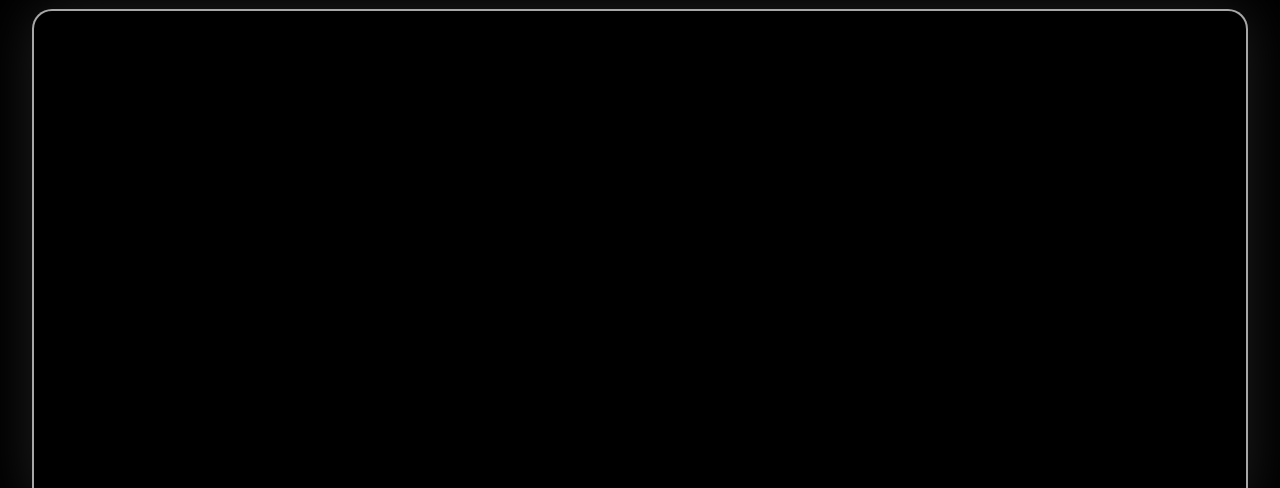
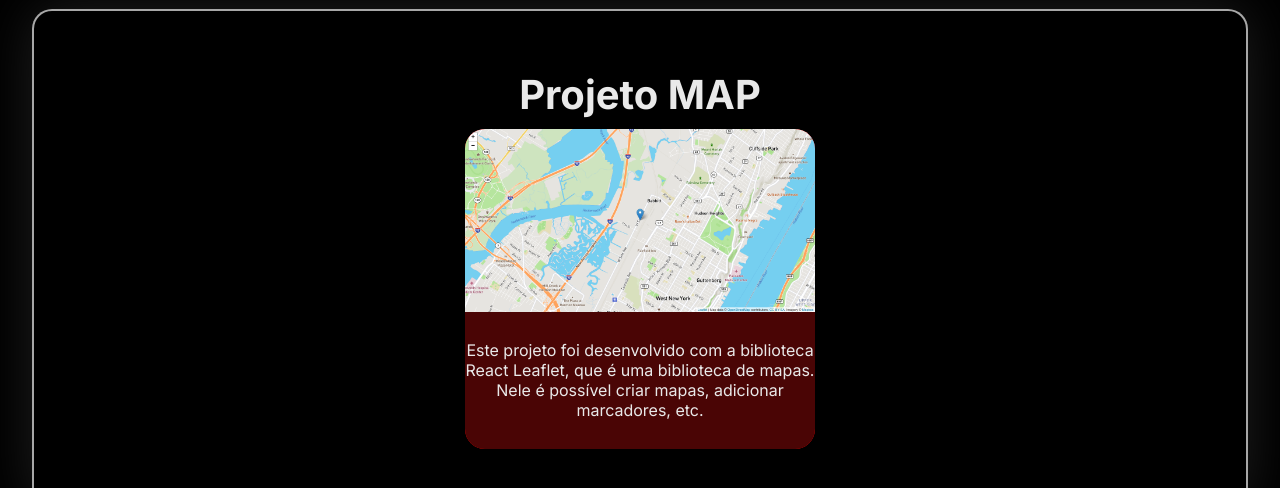
Before and after one commit to eusolomax/Quero-Um-Estagio-help, a React (Create React App) app in the folder frontend/: page / in a window 1280 px wide. Shown: the part 1380-1868 px from the top of the page. Built offline with nearby package versions, Linux system fonts and the light colour scheme.

Commit message:
word errors homepage + project map add / css

```diff
--- a/frontend/public/index.html
+++ b/frontend/public/index.html
@@ -1,6 +1,9 @@
 <!DOCTYPE html>
+
 <html lang="en">
+
   <head>
+
     <meta charset="utf-8" />
     <link rel="icon" href="%PUBLIC_URL%/favicon.ico" />
     <meta name="viewport" content="width=device-width, initial-scale=1" />
@@ -10,34 +13,14 @@
       content="Web site created using create-react-app"
     />
     <link rel="apple-touch-icon" href="%PUBLIC_URL%/logo192.png" />
-    <!--
-      manifest.json provides metadata used when your web app is installed on a
-      user's mobile device or desktop. See https://developers.google.com/web/fundamentals/web-app-manifest/
-    -->
     <link rel="manifest" href="%PUBLIC_URL%/manifest.json" />
-    <!--
-      Notice the use of %PUBLIC_URL% in the tags above.
-      It will be replaced with the URL of the `public` folder during the build.
-      Only files inside the `public` folder can be referenced from the HTML.
+    <title>Quero Um Estágio!</title>
 
-      Unlike "/favicon.ico" or "favicon.ico", "%PUBLIC_URL%/favicon.ico" will
-      work correctly both with client-side routing and a non-root public URL.
-      Learn how to configure a non-root public URL by running `npm run build`.
-    -->
-    <title>React App</title>
   </head>
+
   <body>
     <noscript>You need to enable JavaScript to run this app.</noscript>
     <div id="root"></div>
-    <!--
-      This HTML file is a template.
-      If you open it directly in the browser, you will see an empty page.
+  </body>
 
-      You can add webfonts, meta tags, or analytics to this file.
-      The build step will place the bundled scripts into the <body> tag.
-
-      To begin the development, run `npm start` or `yarn start`.
-      To create a production bundle, use `npm run build` or `yarn build`.
-    -->
-  </body>
 </html>
--- a/frontend/src/pages/Home.jsx
+++ b/frontend/src/pages/Home.jsx
@@ -1,6 +1,8 @@
 import gif from '../public/images/mouse.gif'
 import cardvictor from '../public/images/cardphotos/victor.jpg'
 import cardbruno from '../public/images/cardphotos/bruno.jpg'
+import mapPhoto from '../public/projects/mapphoto.png'
+import { Link } from "react-router-dom"
 
 import styles from '../styles/home/q_u_e.module.css'
 import styles2 from '../styles/home/about_us.module.css'
@@ -28,7 +30,7 @@ export default function Home() {
                 </div>
 
                     <div className={styles2.div_merecemos}>
-                        <h1 className={styles2.h1_merecemos}>três coders, um sonho: ter renda fixa!</h1>
+                        <h1 className={styles2.h1_merecemos}>dois coders, um sonho: ter renda fixa!</h1>
                     </div>
             </div>
 
@@ -65,7 +67,18 @@ export default function Home() {
                     </div>
 
                     <div className={styles3.container_projetos}>
+                        <div className={styles3.div_cardProjeto}>
+                            <h1>Projeto MAP</h1>
 
+                            <Link to="/projects/map">
+                                <div className={styles3.div_projeto}>
+                                    <img src={mapPhoto} alt="" className={styles3.projects_img}/>
+                                    <div className={styles3.div_projeto_desc}>
+                                        Este projeto foi desenvolvido com a biblioteca React Leaflet, que é uma biblioteca de mapas. Nele é possível criar mapas, adicionar marcadores, etc.
+                                    </div>
+                                </div>
+                            </Link>
+                        </div>
                     </div>
             </div>
         </>
--- a/frontend/src/styles/home/projects.module.css
+++ b/frontend/src/styles/home/projects.module.css
@@ -1,5 +1,5 @@
 .projects_background {
-    height: 100%;
+    height: 130vh;
     background-color: rgb(0, 0, 0) !important;
     padding: 0 20px 20px 20px;
 
@@ -16,6 +16,10 @@
 }
 
 .container_projetos {
+    display: flex;
+    justify-content: center;
+    align-items: center;
+
     background-color: var(--black) !important;
     width: 98%;
     height: 500px;
@@ -23,3 +27,49 @@
     border: 2px solid var(--projects-container-border);
     box-shadow: 0 0 56px var(--projects-container-shadow);
 }
+
+.div_cardProjeto {
+    text-align: center;
+}
+
+.div_cardProjeto h1 {
+    font-size: 2.5rem;
+    padding-bottom: 10px;
+}
+
+.div_projeto {
+    display: flex;
+    justify-content: space-between;
+    flex-direction: column;
+
+    background-color: rgb(255, 0, 0) !important;
+    width: 350px;
+    height: 320px;
+
+    border-radius: 20px;
+
+    transition-duration: 300ms;
+}
+
+.div_projeto:hover {
+    width: 355px;
+    height: 325px;
+
+    transition: 200ms ease-in-out;
+}
+
+.div_projeto_desc {
+    display: flex;
+    align-items: center;
+
+    background-color: rgb(74, 5, 5) !important;
+    width: 100%;
+    height: 50%;
+    border-radius: 0px 0px 20px 20px;
+}
+
+.projects_img {
+    width: auto;
+    height: 65%;
+    border-radius: 20px 20px 0px 0px;
+}
```
Also changed, not shown: frontend/src/public/projects/mapphoto.png (added).
